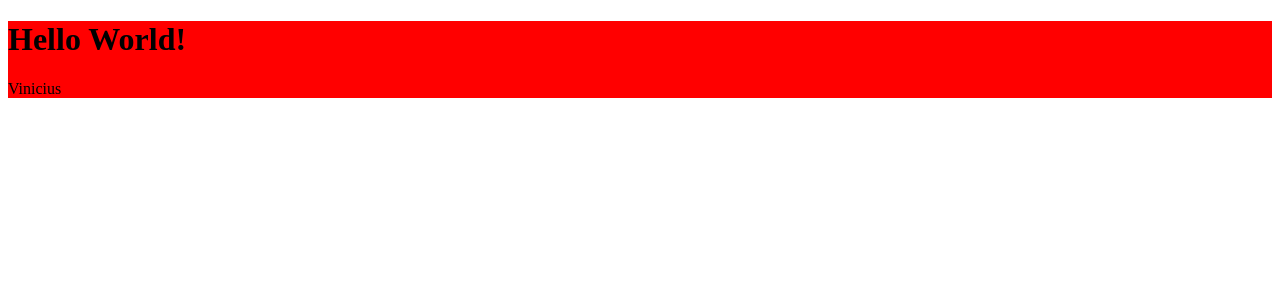
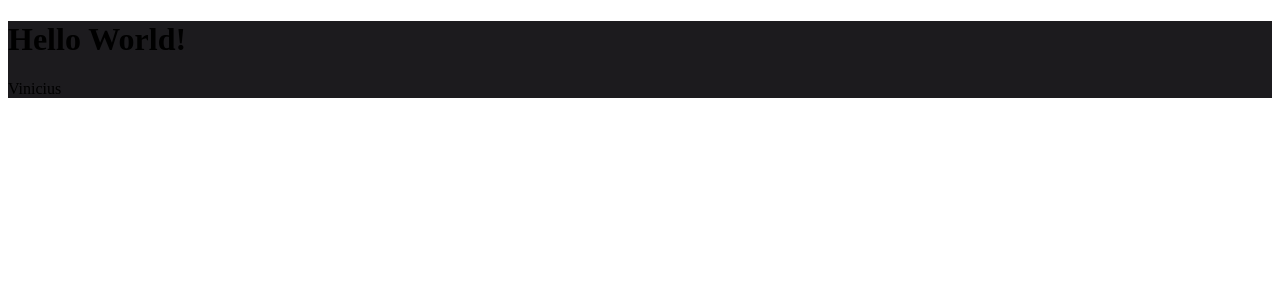
Before and after one commit to ViniciusPilati33333/Stage09-desafioRocketMovies, a React (Vite) app in the folder rocketmovies/: page / in a window 1280 px wide. Shown: the top 300 px of the page. Built offline with nearby package versions, Linux system fonts and the light colour scheme.

Commit message:
adding default colors and themes

```diff
--- a/rocketmovies/src/main.jsx
+++ b/rocketmovies/src/main.jsx
@@ -1,10 +1,13 @@
 import React from 'react';
 import ReactDOM from 'react-dom/client';
 import {Details} from './pages/Details';
-
+import { ThemeProvider } from 'styled-components';
+import theme from "./styles/theme"
 
 ReactDOM.createRoot(document.getElementById('root')).render(
   <React.StrictMode>
-    <Details />
+    <ThemeProvider theme={theme}>
+      <Details />
+    </ThemeProvider>
   </React.StrictMode>,
 )
--- a/rocketmovies/src/pages/Details/styles.js
+++ b/rocketmovies/src/pages/Details/styles.js
@@ -1,5 +1,7 @@
 import styled from "styled-components";
 
 export const Container = styled.div`
-  background-color: red;
+
+    background-color: ${({theme}) => theme.COLORS.BACKGROUND_900};
+
 `;
--- /dev/null
+++ b/rocketmovies/src/styles/theme.js
@@ -0,0 +1,11 @@
+export default {
+  COLORS: {
+    BACKGROUND_900: "#1C1B1E",
+    BACKGROUND_800: "#262529",
+    PINK: "#FF859B",
+    DARK_PINK: "#522f34", // mais escuro
+
+    GRAY_300: "#312E38",
+    WHITE: "#F4EDE8",
+  },
+};
```
